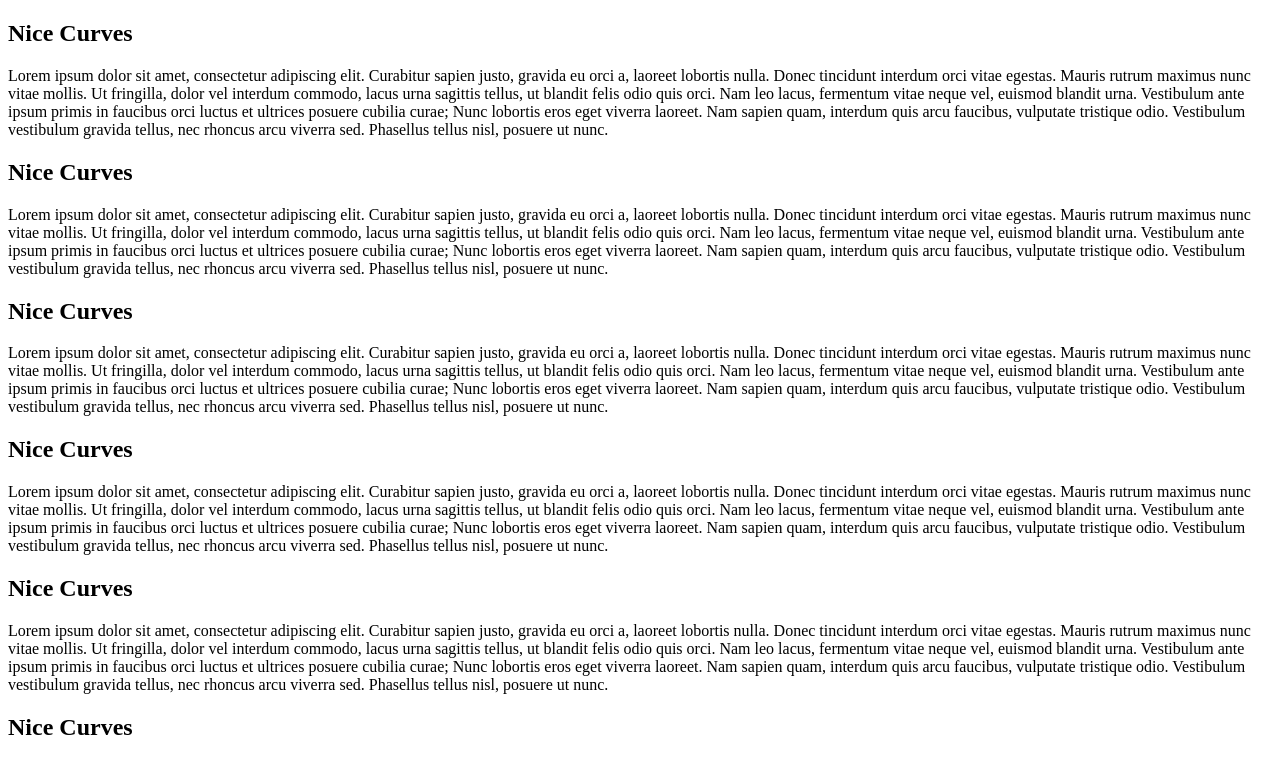
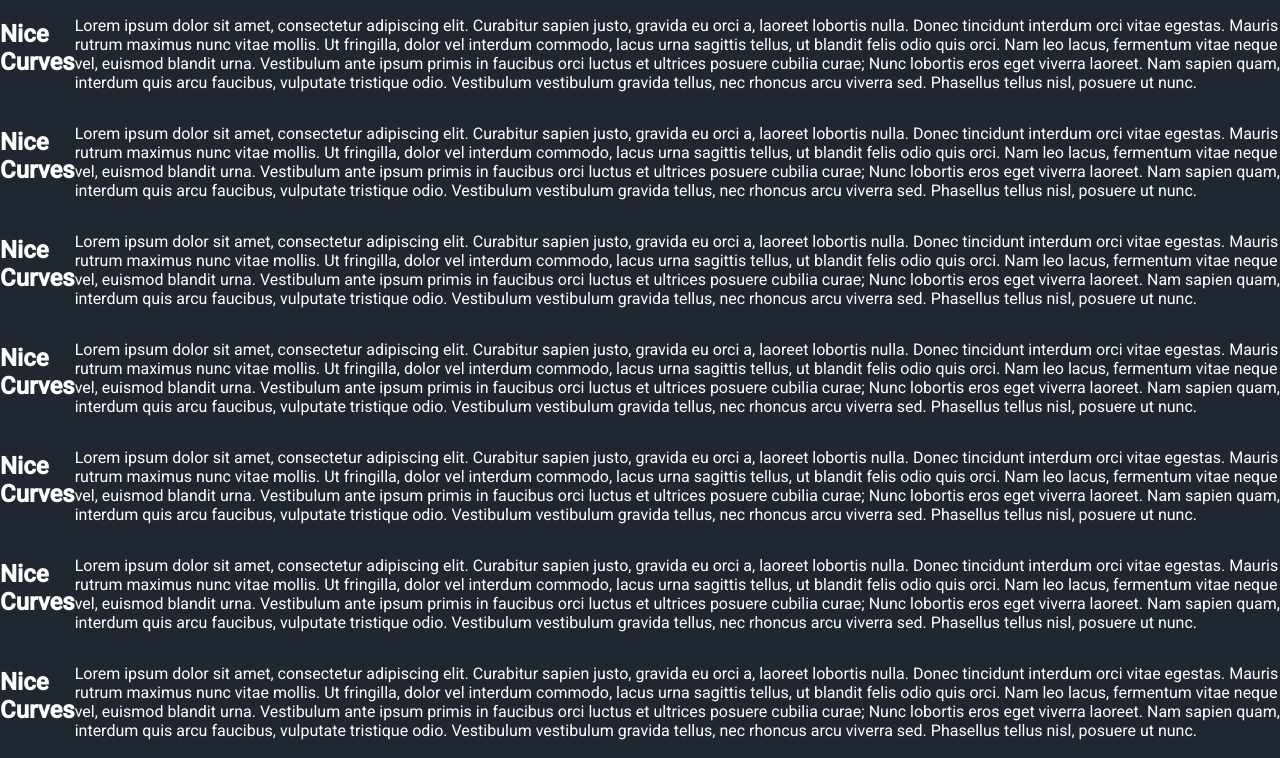
Before and after one commit to robinwatts96/wavey_test, a plain HTML site: page index.html in a window 1280 px wide. Shown: the top 758 px of the page. Drawn offline with Linux system fonts and the light colour scheme.

Commit message:
Update index.html

```diff
--- a/index.html
+++ b/index.html
@@ -4,6 +4,24 @@
     <meta charset="UTF-8">
     <meta http-equiv="X-UA-Compatible" content="IE=edge">
     <meta name="viewport" content="width=device-width, initial-scale=1.0">
+    <link rel="preconnect" href="https://fonts.googleapis.com">
+    <link rel="preconnect" href="https://fonts.gstatic.com" crossorigin>
+    <link href="https://fonts.googleapis.com/css2?family=Roboto:wght@100;300;400;500&display=swap" rel="stylesheet">
+
+    <style>
+        body {
+            margin: 0;
+            font-family: 'Roboto', sans-serif;
+            color: white;
+            background: #202731;
+        }
+
+        section {
+            position: relative;
+            display: flex;
+        }
+    </style>
+
     <title>Wavey Test</title>
 </head>
 <body>
```
